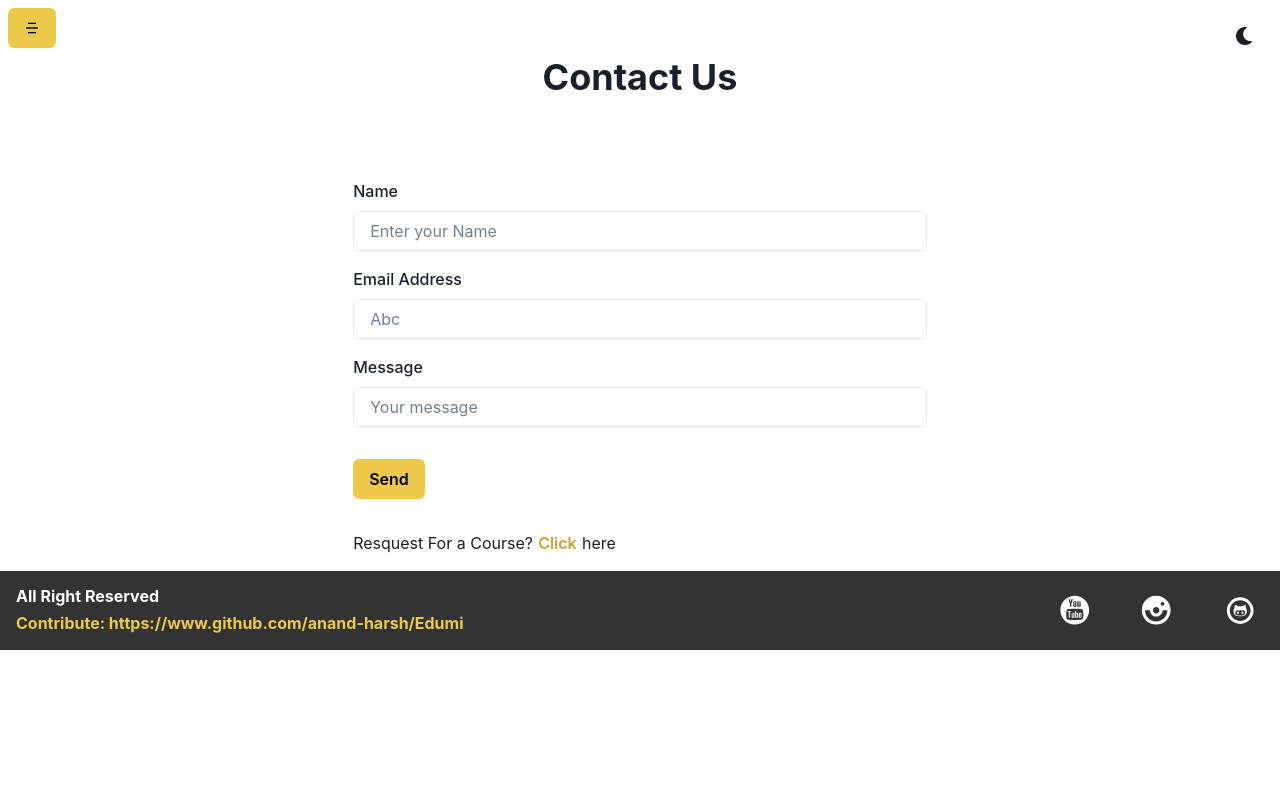
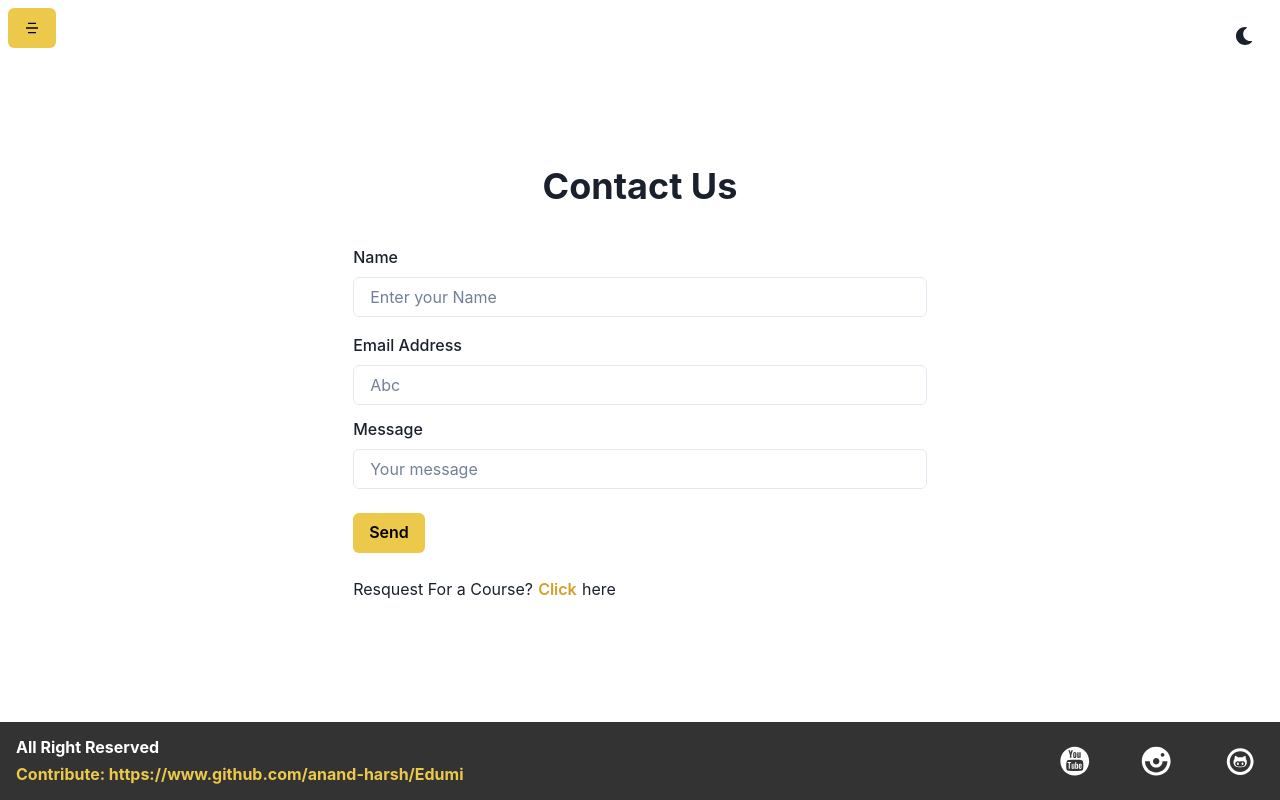
Before and after one commit to anand-harsh/Edumi, a React (Create React App) app: page /contact in a window 1280 px wide. Built offline with nearby package versions, Linux system fonts and the light colour scheme.

Commit message:
Update last merge

```diff
--- a/src/components/Contact.jsx/Contact.jsx
+++ b/src/components/Contact.jsx/Contact.jsx
@@ -8,7 +8,7 @@ import {
   Button,
 } from '@chakra-ui/react';
 import { Link } from 'react-router-dom';
-
+import { useEffect, useState } from 'react';
 import React from 'react';
 
 const Contact = () => {
@@ -16,13 +16,23 @@ const Contact = () => {
   const [email, setEmail] = React.useState('');
   const [message, setMessage] = React.useState('');
 
-  return(
+  const [viewportHeight, setViewportHeight] = useState(0);
+
+  useEffect(() => {
+    const calculateViewportHeight = () => {
+      const height = window.innerHeight;
+      const offset = 134; // 20 pixels
+      setViewportHeight(height - offset);
+    };
+    calculateViewportHeight();
+    window.addEventListener('resize', calculateViewportHeight);
+    return () => {
+      window.removeEventListener('resize', calculateViewportHeight);
+    };
+  }, []);
+  return (
     <Container>
-    <VStack
-    h='full'
-    justifyContent='center'
-    spacing={'16'}
-    >
+      <VStack justifyContent="center" spacing={'5'} h={`${viewportHeight}px`}>
         <Heading children={'Contact Us'} />
         <form action="" style={{ width: '100%' }}>
           <Box my={'4'}>
@@ -38,7 +48,7 @@ const Contact = () => {
             />
           </Box>
 
-        <Box my={'4'}>
+          <Box>
             <FormLabel htmlFor="email" children="Email Address" />
             <Input
               required
@@ -51,7 +61,7 @@ const Contact = () => {
             />
           </Box>
 
-        <Box my={'4'}>
+          <Box my={3}>
             <FormLabel htmlFor="message" children="Message" />
             <Input
               required
@@ -63,11 +73,11 @@ const Contact = () => {
             />
           </Box>
 
-        <Button my={'4'} colorScheme="yellow" type="submit">
+          <Button my={3} colorScheme="yellow" type="submit">
             Send
           </Button>
 
-        <Box my={'4'}>
+          <Box my={3}>
             Resquest For a Course?
             <Link to="/request">
               {' '}
@@ -80,7 +90,7 @@ const Contact = () => {
         </form>
       </VStack>
     </Container>
-    )
+  );
 };
 
 export default Contact;
```
Lines whose indentation alone changed are shown as unchanged.
